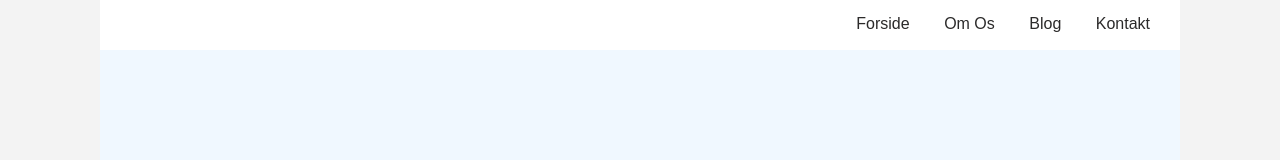
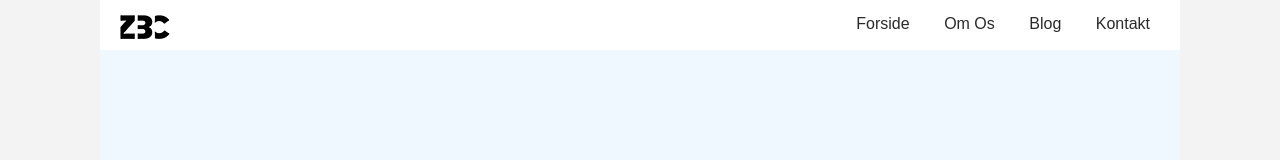
Before and after one commit to claushansen/zbc-basic-html-template, a plain HTML site: page index.html in a window 1280 px wide. Shown: the top 160 px of the page. Drawn offline with Linux system fonts and the light colour scheme; the site is published under a folder, as on GitHub Pages, so addresses that start at the root find nothing.

Commit message:
sti til logobillede fix

```diff
--- a/index.html
+++ b/index.html
@@ -16,7 +16,7 @@
             <!--logo-->
             <div id="logo" class="pull-left">
                 <a href="/">
-                    <img src="/images/zbc-logo.jpg" alt="">
+                    <img src="images/zbc-logo.jpg" alt="">
                 </a>
             </div>
             <!--menuknapper-->
```
